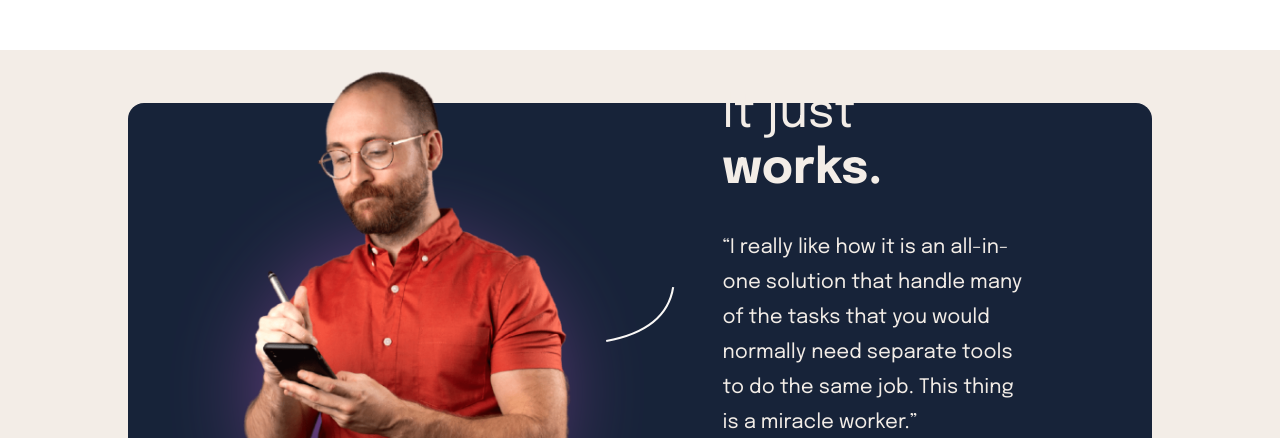
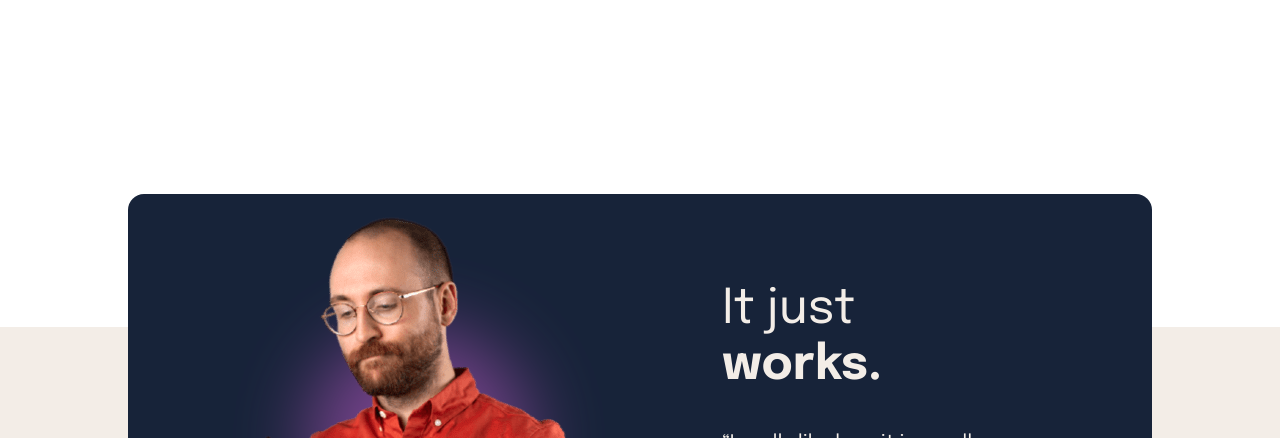
Before and after one commit to WujekStefan/suite-landing-page, a plain HTML site: page index.html in a window 1280 px wide. Shown: the part 910-1348 px from the top of the page. Drawn offline with Linux system fonts and the light colour scheme.

Commit message:
fixed positioning of about section

```diff
--- a/index.html
+++ b/index.html
@@ -8,7 +8,7 @@
 
     <title>Frontend Mentor | Suite landing page</title>
   </head>
-  <body>
+  <body class="relative">
     <header class="header text-primary-100">
       <div class="header__container flex justify-between items-center">
         <div class="header__logo">
@@ -74,16 +74,17 @@
         </div>
       </section>
     </header>
-
+    <div class="space"></div>
     <main>
-      <section class="about bg-primary-100 text-primary-200 relative">
+      <section class="about bg-primary-100 text-primary-200">
+        <div class="about__wrapper">
           <div class="about__content flex flex-col items-center">
             <div class="about__container flex flex-col items-center">
               <picture class="about__img">
                 <source
                   width="100%"
-                srcset="image-jeremy-large@2x.png"
-                media="(min-width:1280px)"
+                  srcset="image-jeremy-large.png"
+                  media="(min-width:769px)"
                 />
                 <img src="image-jeremy-small.png" alt="" />
               </picture>
@@ -97,18 +98,19 @@
               />
             </div>
             <div class="about__container flex flex-col">
-            <span class="about__title text-center">
+              <h1 class="about__title text-center">
                 It just <span class="font-bold">works.</span>
-            </span>
+              </h1>
               <p class="about__description text-center">
                 “I really like how it is an all-in-one solution that handle many
-              of the tasks that you would normally need separate tools to do the
-              same job. This thing is a miracle worker.”
+                of the tasks that you would normally need separate tools to do
+                the same job. This thing is a miracle worker.”
               </p>
               <span class="about__name text-center flex flex-col text-uppercase"
                 ><span class="font-bold">Jeremy Robinson</span>
                 <span class="font-spacing">CMO, Fylo</span>
               </span>
+            </div>
           </div>
         </div>
       </section>
--- a/style.css
+++ b/style.css
@@ -268,10 +268,23 @@ select {
   margin-bottom: 3rem;
 }
 
+.space {
+  height: 0px;
+  width: 100vw;
+  position: relative;
+  padding-bottom: 60rem;
+}
+
 .about {
+  max-width: 1440px;
   border-radius: 1rem;
+  margin-top: 8rem;
+  position: absolute;
+  top: 48%;
+}
+
+.about__wrapper {
   padding-inline: 1.5rem;
-  margin-top: 8rem;
 }
 
 .about__content {
@@ -299,6 +312,7 @@ select {
 .about__title {
   font-size: 2rem;
   margin-bottom: 2rem;
+  font-weight: 400;
 }
 
 .about__description {
@@ -308,16 +322,13 @@ select {
 }
 
 .footer {
-  height: 45vh;
+  max-width: 1440px;
   width: 100%;
   padding-block: 7rem;
-  position: absolute;
-  top: 240%;
-  z-index: -1;
 }
 
 .footer__container {
-  height: 100%;
+  gap: 2rem;
 }
 
 .socials {
@@ -382,10 +393,16 @@ select {
     flex-direction: row;
   }
 
+  .space {
+    padding-bottom: 20rem;
+  }
+
   .about {
     width: 90%;
     margin-inline: auto;
-    z-index: -2;
+    left: 50%;
+    translate: -50% 0;
+    top: 45%;
   }
 
   .about__img {
@@ -409,9 +426,7 @@ select {
   }
 
   .footer {
-    height: 75vh;
-    top: 120%;
-    z-index: -3;
+    padding-top: 40rem;
   }
 
   .footer__container {
@@ -466,24 +481,42 @@ select {
   }
 
   .about {
-    min-height: 53vh;
     width: 80%;
     padding-inline: 5rem;
-    top: 15%;
+    position: absolute;
+    top: 55%;
+  }
+
+  .about__wrapper {
+    position: relative;
+  }
+
+  .about__container {
+    padding-top: 5.5rem;
+    padding-bottom: 2rem;
   }
 
   .about__content {
-    height: 53vh;
-    margin-block: auto;
     flex-direction: row;
     justify-content: space-between;
     translate: 0 0;
   }
 
+  /* .about__container:first-child {
+    align-items: start;
+    flex-direction: row;
+    justify-content: start;
+  } */
+
   .about__img {
-    width: 38%;
     position: absolute;
-    top: -7.5%;
+    bottom: 0;
+  }
+
+  .about__blur {
+    width: 50%;
+    bottom: 0;
+    position: absolute;
   }
 
   .about__pattern {
@@ -499,6 +532,8 @@ select {
   }
 
   .about__description {
+
+    max-width: 39ch;
     font-size: 1.25rem;
     line-height: 2.1875rem;
     text-align: start;
@@ -511,5 +546,10 @@ select {
     padding-inline: 3rem;
   }
 
-
+  .footer {
+    padding-top: 25rem;
+    padding-inline: 6rem;
+    top: 85%;
+    margin-inline: auto;
+  }
 }
```
Lines whose indentation alone changed are shown as unchanged.
